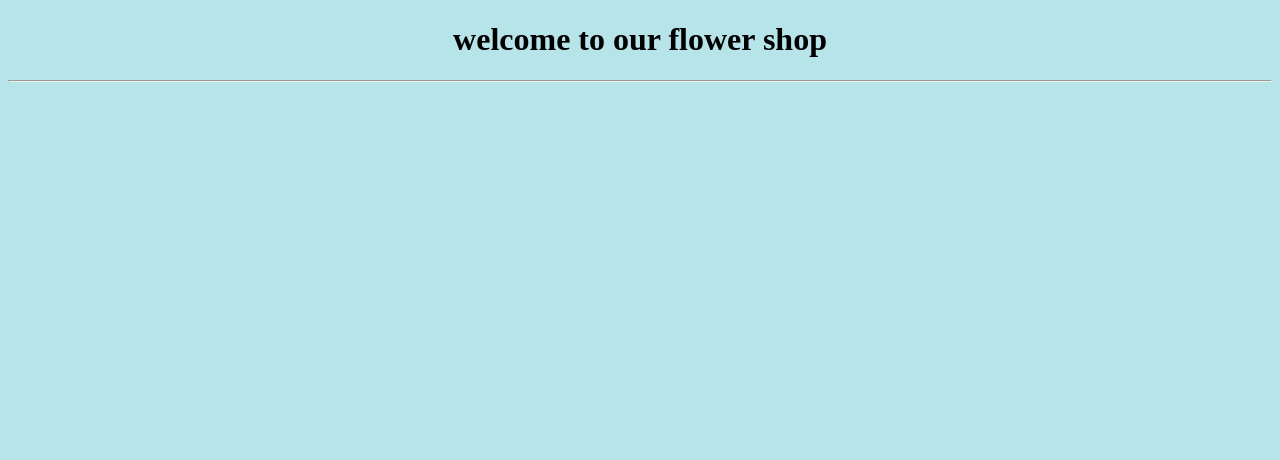
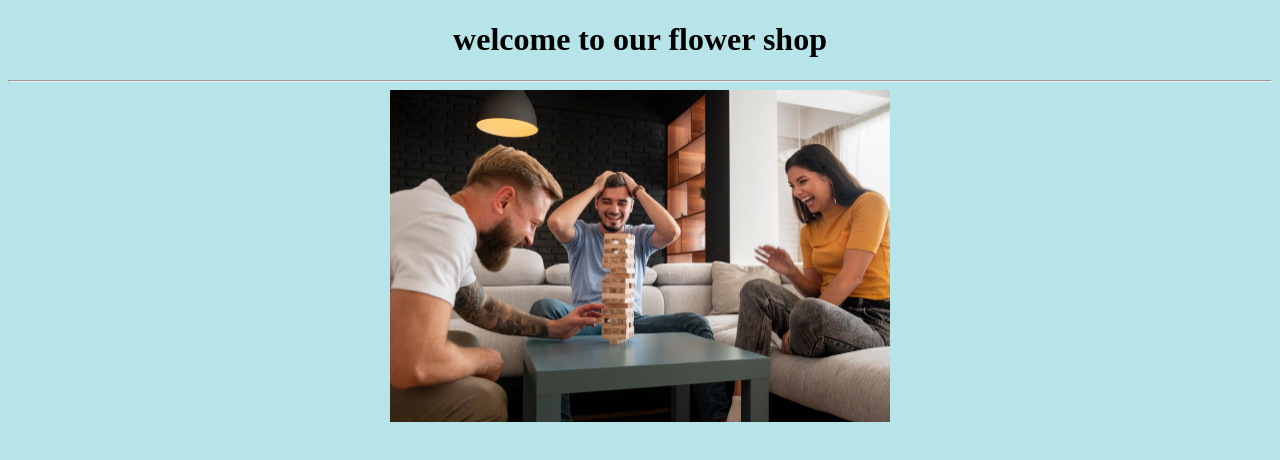
Before and after one commit to moranheller/Flowers, a plain HTML site: page index.html in a window 1280 px wide. Drawn offline with Linux system fonts and the light colour scheme.

Commit message:
Image Added

```diff
--- a/index.html
+++ b/index.html
@@ -11,6 +11,7 @@
 
     <h1>welcome to our flower shop</h1>
     <hr>
+    <img src="assets/family.jpeg" alt="family">
 
 </body>
 </html>
--- a/style.css
+++ b/style.css
@@ -2,3 +2,10 @@ body {
     background-color: rgb(182, 228, 232);
     text-align: center;
 }
+
+img {
+
+    width: 500px;
+    height: auto;
+    align-items: center;
+}
```
Also changed, not shown: assets/family.jpeg (added), 1 other file.
